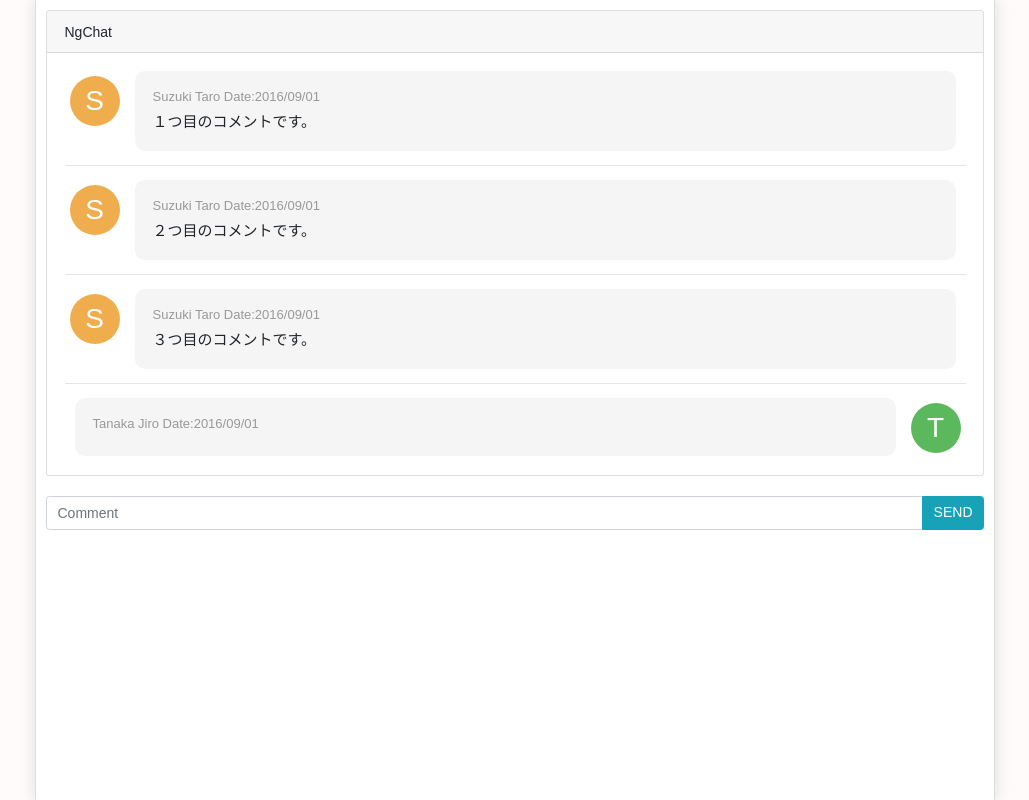
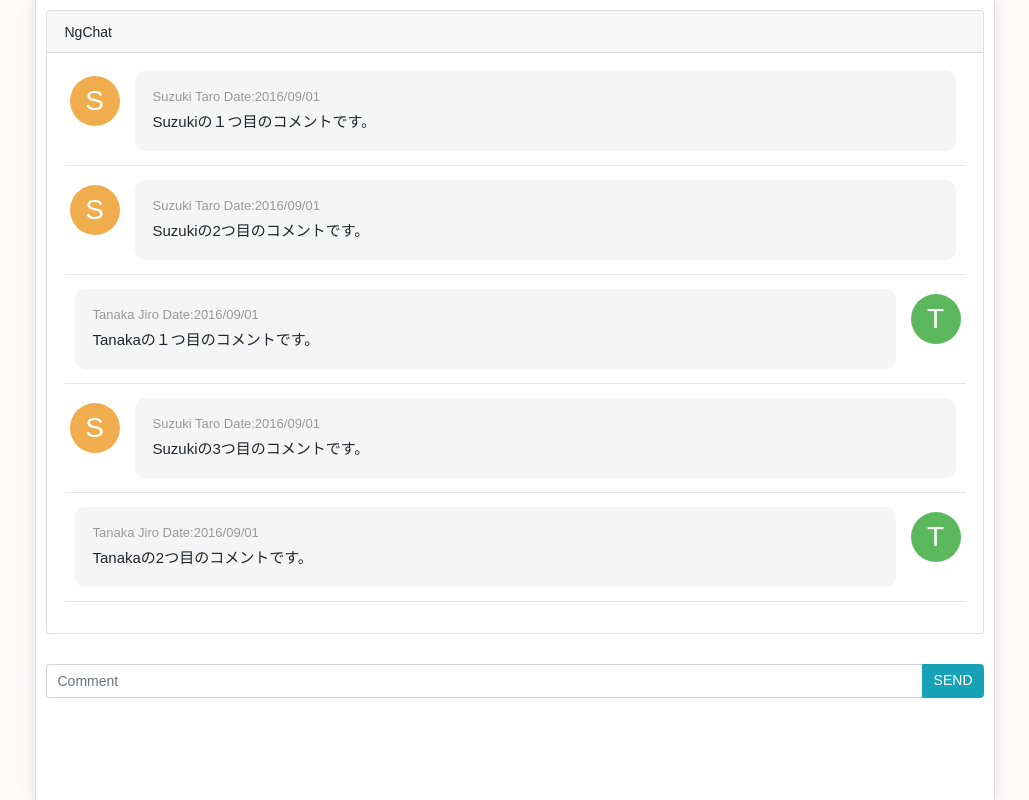
Before and after one commit to Yamamoto0525/NgChat, an Angular app: page / in a window 1280 px wide. Shown: the whole page, without its empty margins (125-1154 px from the left). Built offline with nearby package versions, Linux system fonts and the light colour scheme.

Commit message:
set ngIf

```diff
--- a/src/app/app.component.css
+++ b/src/app/app.component.css
@@ -1,12 +1,30 @@
-.page {
+.page { /*更新*/
   max-width: 960px;
   height: 100%;
   margin: 0 auto;
-  padding: 10px;
+  padding: 10px 0;
   background-color: #fff;
   border-left: 1px solid #DDDDDD;
   border-right: 1px solid #DDDDDD;
   box-shadow: 0 0 15px #DDDDDD;
+  overflow: scroll;
+}
+
+.page section{ /*追加*/
+  margin: 0 10px 30px;
+}
+
+.page .page-footer{ /*追加*/
+  display: block;
+  position: fixed;
+  margin: 0;
+  padding: 10px;
+  bottom: 0;
+  height: 55px;
+  width: 100%;
+  max-width: 958px;
+  background-color: #fff;
+  border-top: 1px solid #DDDDDD;
 }
 
 .page .card .media-body {
@@ -47,6 +65,7 @@
   background-color: #5cb85c;
 }
 
+/*削除
 .page .chart-form {
   margin: 20px 0;
-}
+}*/
--- a/src/app/app.component.html
+++ b/src/app/app.component.html
@@ -4,39 +4,35 @@
       NgChat
     </div>
     <div class="card-body">
-      <ng-container *ngFor="let comment of comments"><!--追加-->
+      <ng-container *ngFor="let comment of comments">
       <div class="media">
-        <div class="media-left">
-          <a href="#" class="icon-rounded">S</a>
+        <!--current_user.uidとcomment.user.uidが等しくない場合に表示-->
+        <div class="media-left" *ngIf="comment.user.uid !== currentUser.uid">
+          <a href="#" class="icon-rounded">{{comment.initial}}</a>
         </div>
         <div class="media-body">
-          <h4 class="media-heading">{{comment.name}} Date:2016/09/01</h4><!--comment.nameに変更-->
-          <div>{{comment.content}}</div><!--comment.contentに変更-->
+          <h4 class="media-heading">{{comment.user.name}} Date:2016/09/01</h4>
+          <div>{{comment.content}}</div>
+        </div>
+        <!--current_user.uidとcomment.user.uidが等しい場合に表示-->
+        <div class="media-right" *ngIf="comment.user.uid === currentUser.uid">
+          <a href="#" class="icon-rounded">{{comment.initial}}</a>
         </div>
       </div>
       <hr>
       </ng-container>
-      <div class="media">
-        <div class="media-body">
-          <h4 class="media-heading">Tanaka Jiro Date:2016/09/01</h4>
-          <div>{{content}}</div><!--contentに変更-->
-        </div>
-        <div class="media-right">
-          <a href="#" class="icon-rounded">T</a>
-        </div>
-      </div>
     </div>
   </section>
 
   <section>
-    <form class="chart-form">
+    <form class="chart-form" (submit)="addComment(content)"><!--addComment()を追加-->
       <div class="input-group">
         <input type="text" class="form-control"
                [(ngModel)]="content"
                name="comment"
-               placeholder="Comment" /><!--ngModel追加-->
+               placeholder="Comment" />
         <div class="input-group-append">
-          <button class="btn btn-info" type="button">SEND</button>
+          <button class="btn btn-info" type="submit">SEND</button><!--submitに変更-->
         </div>
       </div>
     </form>
--- a/src/app/app.component.ts
+++ b/src/app/app.component.ts
@@ -1,10 +1,15 @@
 import { Component } from '@angular/core';
-import { Comment } from './class/chat'; // 追加
+import { Comment, User } from './class/chat'; // Userを追加
 
-const COMMENTS: Comment[] = [ // 追加
-  { name: 'Suzuki Taro',  content: '１つ目のコメントです。'},
-  { name: 'Suzuki Taro',  content: '２つ目のコメントです。'},
-  { name: 'Suzuki Taro',  content: '３つ目のコメントです。'}
+
+const CURRENT_USER: User = new User(1, 'Tanaka Jiro'); // 自分のUser情報を追加
+const ANOTHER_USER: User = new User(2, 'Suzuki Taro'); // 相手のUser情報を追加
+const COMMENTS: Comment[] = [ // クラスを元にコメントを作成
+  new Comment(ANOTHER_USER, 'Suzukiの１つ目のコメントです。'),
+  new Comment(ANOTHER_USER, 'Suzukiの2つ目のコメントです。'),
+  new Comment(CURRENT_USER, 'Tanakaの１つ目のコメントです。'),
+  new Comment(ANOTHER_USER, 'Suzukiの3つ目のコメントです。'),
+  new Comment(CURRENT_USER, 'Tanakaの2つ目のコメントです。')
 ];
 
 @Component({
@@ -13,6 +18,14 @@
   styleUrls: ['./app.component.css']
 })
 export class AppComponent {
-  content = '';
-  public comments = COMMENTS; // 追加
+  public content = '';
+  public comments = COMMENTS;
+  public currentUser = CURRENT_USER; // 追加
+
+  // 新しいコメントを追加
+  addComment(comment: string) {
+    if (comment) {
+      this.comments.push(new Comment(this.currentUser, comment));
+    }
+  }
 }
--- a/src/app/app.module.ts
+++ b/src/app/app.module.ts
@@ -1,6 +1,6 @@
 import { BrowserModule } from '@angular/platform-browser';
 import { NgModule } from '@angular/core';
-import { FormsModule } from '@angular/forms'; // 追加
+import { FormsModule } from '@angular/forms';
 
 import { AppRoutingModule } from './app-routing.module';
 import { AppComponent } from './app.component';
@@ -14,7 +14,7 @@
     BrowserModule,
     AppRoutingModule,
     NgbModule,
-    FormsModule // 追加
+    FormsModule
   ],
   providers: [],
   bootstrap: [AppComponent]
--- a/src/app/class/chat.ts
+++ b/src/app/class/chat.ts
@@ -1,4 +1,21 @@
-export class Comment {
+export class User { // Userの定義を追加
+  uid: number;
   name: string;
+
+  constructor(uid: number, name: string) {
+    this.uid = uid;
+    this.name = name;
+  }
+}
+
+export class Comment { // Commentの定義を変更
+  user: User;
+  initial: string;
   content: string;
+
+  constructor(user: User, content: string) {
+    this.user = user;
+    this.initial = user.name.slice(0, 1);
+    this.content = content;
+  }
 }
```
Also changed, not shown: 1 other file (tests, documents, lock files or other folders).
